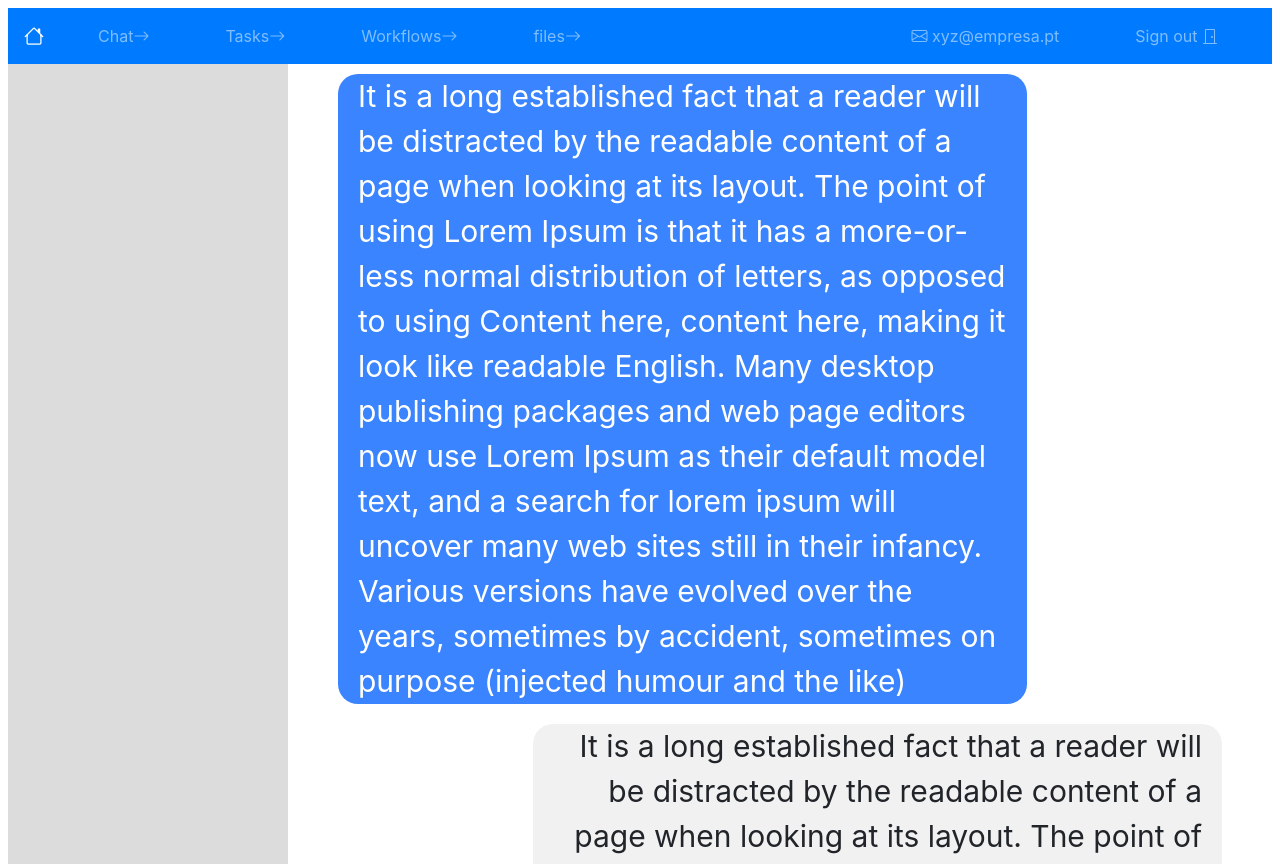
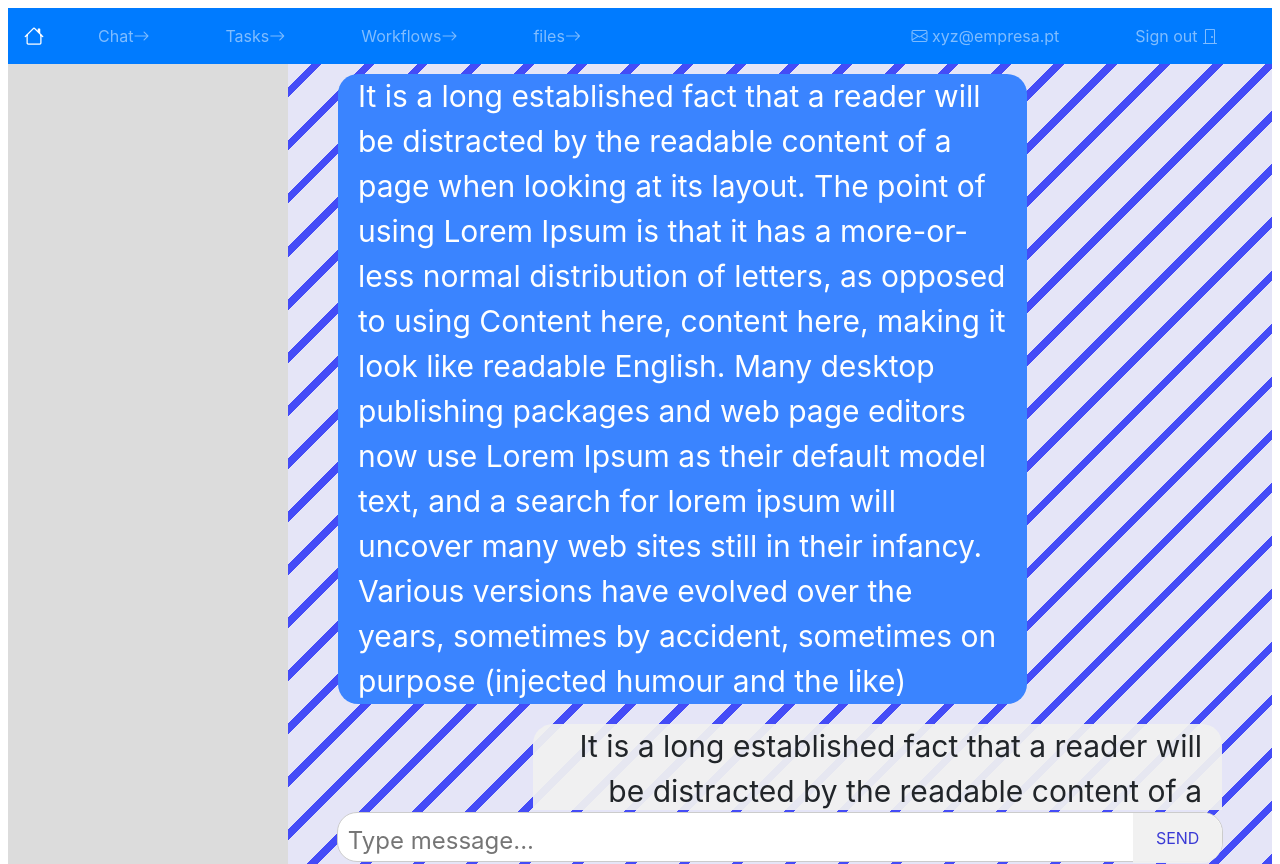
Before and after one commit to AS-2021-2022/AS-2021-2022, a Svelte app in the folder svelt/: page / in a window 1280 px wide. Built offline with nearby package versions, Linux system fonts and the light colour scheme.

Commit message:
improved chat

```diff
--- a/svelt/src/App.svelte
+++ b/svelt/src/App.svelte
@@ -1,7 +1,9 @@
 <script>
-	import Chat from "./Chat.svelte"
+	import Chat from "./Chat.svelte";
+	import userid from "./Chat.svelte";
 	var sidebar_title = "";
 	let options = [];
+	let selected_user = "hey";
 	let nav_active = "chat";
 	function updateSideBar(type)
 	{
@@ -37,7 +39,7 @@
 		switch(type)
 		{
 			case 'chat':
-			options = [{name: 'Jonh Doe' , color: 'red'} , {name: 'Jane Doe',  color:'green'}];
+			options = [{name: 'Jonh Doe' , color: 'red' , 'id' : 0xff} , {name: 'Jane Doe',  color:'green'}];
 			break;
 
 			case 'tasks':
@@ -107,10 +109,10 @@
 
 			</div>
 		</div>
-		<div style="Text-align:right;width:calc(100% - 280px);float:right;overflow:auto;height:800px;">
+		<div style="Text-align:right;width:calc(100% - 280px);float:right;height:800px;">
 			{#if nav_active == "chat"}
 
-					<Chat></Chat>
+					<Chat userid = {selected_user}></Chat>
 
 			{/if}
 </div>
--- a/svelt/src/Chat.svelte
+++ b/svelt/src/Chat.svelte
@@ -1,17 +1,45 @@
 <script>
 
+
+    export let userid;
     var messages = [{'text' : 'It is a long established fact that a reader will be distracted by the readable content of a page when looking at its layout. The point of using Lorem Ipsum is that it has a more-or-less normal distribution of letters, as opposed to using Content here, content here, making it look like readable English. Many desktop publishing packages and web page editors now use Lorem Ipsum as their default model text, and a search for lorem ipsum  will uncover many web sites still in their infancy. Various versions have evolved over the years, sometimes by accident, sometimes on purpose (injected humour and the like)'
 , 'position' : 'left'} , {'text' : 'It is a long established fact that a reader will be distracted by the readable content of a page when looking at its layout. The point of using Lorem Ipsum is that it has a more-or-less normal distribution of letters, as opposed to using Content here, content here, making it look like readable English. Many desktop publishing packages and web page editors now use Lorem Ipsum as their default model text, and a search for lorem ipsum  will uncover many web sites still in their infancy. Various versions have evolved over the years, sometimes by accident, sometimes on purpose (injected humour and the like)' , 'position' : 'right'} , {'text' : 'It is a long established fact that a reader will be distracted by the readable content of a page when looking at its layout. The point of using Lorem Ipsum is that it has a more-or-less normal distribution of letters, as opposed to using Content here, content here, making it look like readable English. Many desktop publishing packages and web page editors now use Lorem Ipsum as their default model text, and a search for lorem ipsum  will uncover many web sites still in their infancy. Various versions have evolved over the years, sometimes by accident, sometimes on purpose (injected humour and the like)'
 , 'position' : 'left'}];
 
-    function getMessages()
+
+
+    async function sendMessage()
     {
+        console.log(userid);
+        var h = document.getElementById("message-box");
+        if(h.value != "")
+        {
+
+            var dict = {"token" : "abc" ,
+                    "type"  : "sendMessage" ,
+                    "params": {
+                        "1" :   userid ,
+                        "2" : h.value
+                    }
+                };
+                h.value = "";
+            const res = await fetch('https://localhost:5000' , {
+                method: 'POST',
+                body : JSON.stringify(dict)
+            })
+
+
+
+        }
+
+
 
     }
 
 </script>
 
 <main>
+    <div style = "overflow:auto; opacity:1.0;">
         {#each messages as message}
         <div class = "message">
             {#if message.position == 'left'}
@@ -21,11 +49,19 @@
             {/if}
         </div>
         {/each}
+    </div>
+
+    <div class = "message-box">
+        <textarea id = "message-box" type = "text" class = "message-input" placeholder = "Type message..."></textarea>
+        <button class = "message-send" on:click={() => {sendMessage()}}>SEND</button>
+    </div>
 </main>
 
 <style>
     main
     {
+        background-color: #e5e5f7;
+        background: repeating-linear-gradient( -45deg, #444cf7, #444cf7 7.5px, #e5e5f7 7.5px, #e5e5f7 37.5px );
         width: 100%;
         display: flex;
         flex-direction: column;
@@ -70,4 +106,57 @@
 
         clear:both;
     }
+
+    .message-box {
+    flex: 0 1 42px;
+    width: 90%;
+    background: #fff;
+    margin:2px auto;
+
+    position: relative;
+    -webkit-border-radius: 20px;
+    -moz-border-radius: 20px;
+    border-radius: 20px;
+    height:50px;
+    border:1px solid #ccc;
+
+    }
+
+    .message-input {
+    background: none;
+    float:left;
+    border: none;
+    resize: none;
+    outline:none;
+    /* color: rgba(255, 255, 255, .8);*/
+    font-size: 24px;
+    height: 50px;
+    margin: 0;
+
+    width: 90%;
+    color: #444;
+    overflow:hidden;
+    }
+
+    .message-send
+    {
+        height:50px;
+        width:10%;
+        background-color: #f1f1f1f1;
+        border:none;
+        color:rgb(58, 58, 213);
+        outline:none;
+        transition-duration: 0.3s;
+        border-top-right-radius: 20px;
+        border-bottom-right-radius: 20px;
+    }
+
+    .message-send:hover
+    {
+        background-color: rgb(58,132,255);
+        color:white;
+        transition-duration: 0.3s;
+        border-top-right-radius: 20px;
+        border-bottom-right-radius: 20px;
+    }
 </style>
```
Lines whose indentation alone changed are shown as unchanged.
